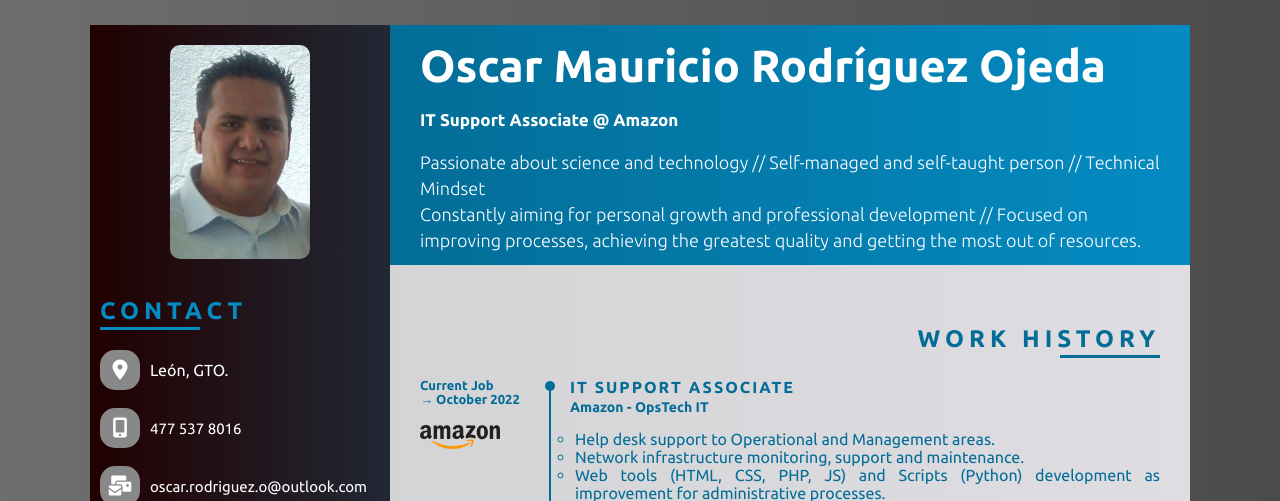
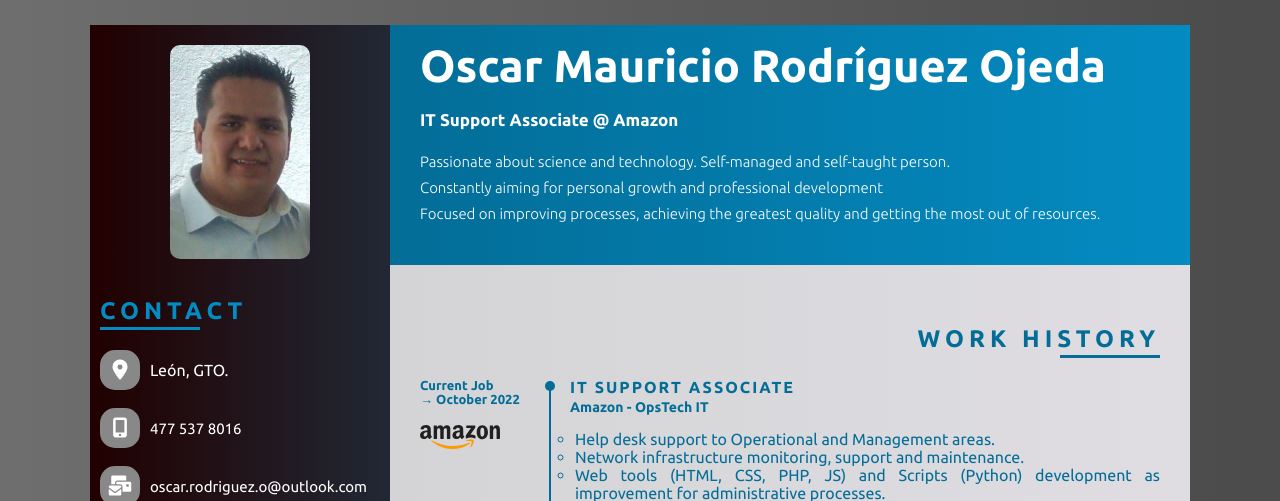
Before and after one commit to GeekscarM/GTS, a PHP site: page /cv_en.html in a window 1280 px wide. Shown: the top 501 px of the page. Run offline with PHP 8.4, Linux system fonts and the light colour scheme; some libraries are stand-ins or nearby versions.

Commit message:
Description Update

```diff
--- a/css/cv_v2_style.css
+++ b/css/cv_v2_style.css
@@ -249,7 +249,7 @@
 
     .header .about {
         font-weight: 200;
-        font-size: 18px;
+        font-size: 15px;
         margin-top: 20px;
         line-height: 26px;
     }
--- a/cv_en.html
+++ b/cv_en.html
@@ -250,7 +250,7 @@
                     <span class="role">IT Support Associate @ Amazon</span>
                 </div>
                 <div class="about">
-                    Passionate about science and technology // Self-managed and self-taught person // Technical Mindset <br>Constantly aiming for personal growth and professional development // Focused on improving processes, achieving the greatest quality and getting the most out of resources.
+                    Passionate about science and technology. Self-managed and self-taught person.<br>Constantly aiming for personal growth and professional development<br>Focused on improving processes, achieving the greatest quality and getting the most out of resources.
                     <!-- Passionate about tech and science. Always aiming for personal and professional growth. <br> Focused on identifying processes improvement areas and getting quality results. -->
                 </div>
             </div>
```
